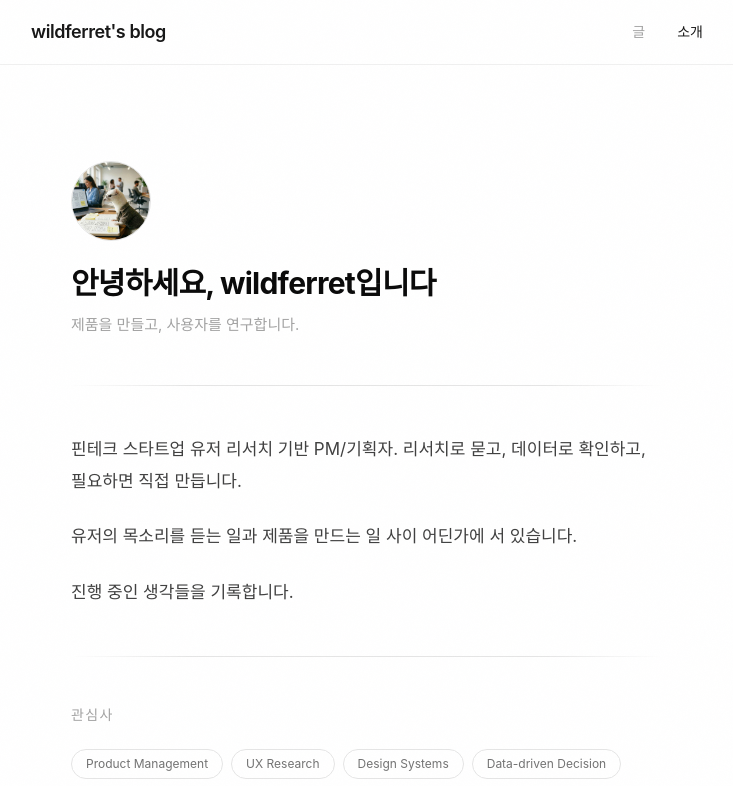
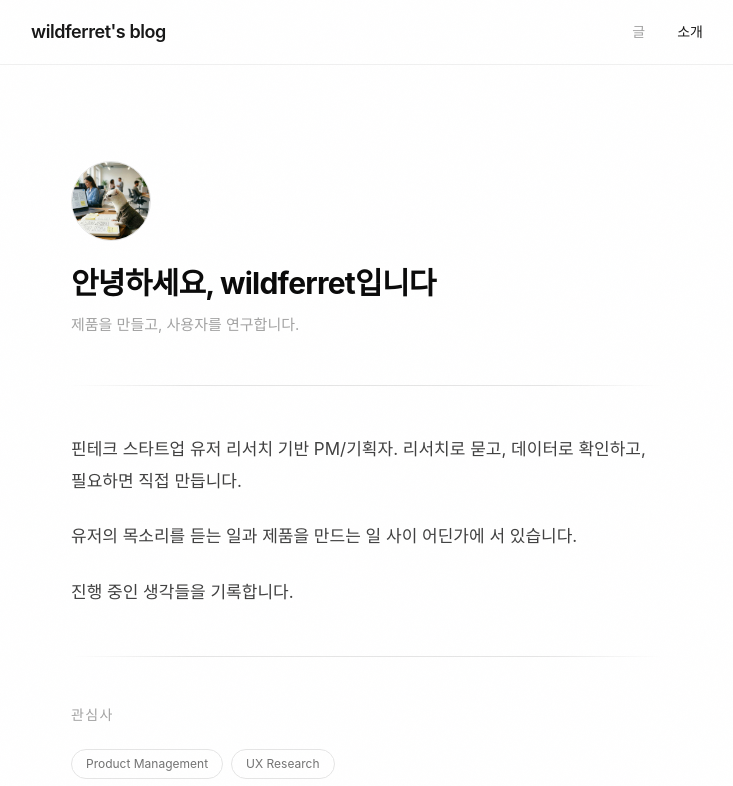
Before and after one commit to cheeeunahn/wildferret-blog, a React (Vite) app: page /about in a window 1280 px wide. Shown: the top 786 px of the page, without its empty margins (273-1006 px from the left). Built offline with nearby package versions, Linux system fonts and the light colour scheme; a web font is replaced by a local one.

Commit message:
chore: updating about page

```diff
--- a/src/pages/AboutPage.tsx
+++ b/src/pages/AboutPage.tsx
@@ -48,11 +48,6 @@ export default function AboutPage() {
             {[
               'Product Management',
               'UX Research',
-              'Design Systems',
-              'Data-driven Decision',
-              'Writing',
-              'Reading',
-              'Side Projects',
             ].map((tag) => (
               <span
                 key={tag}
```
